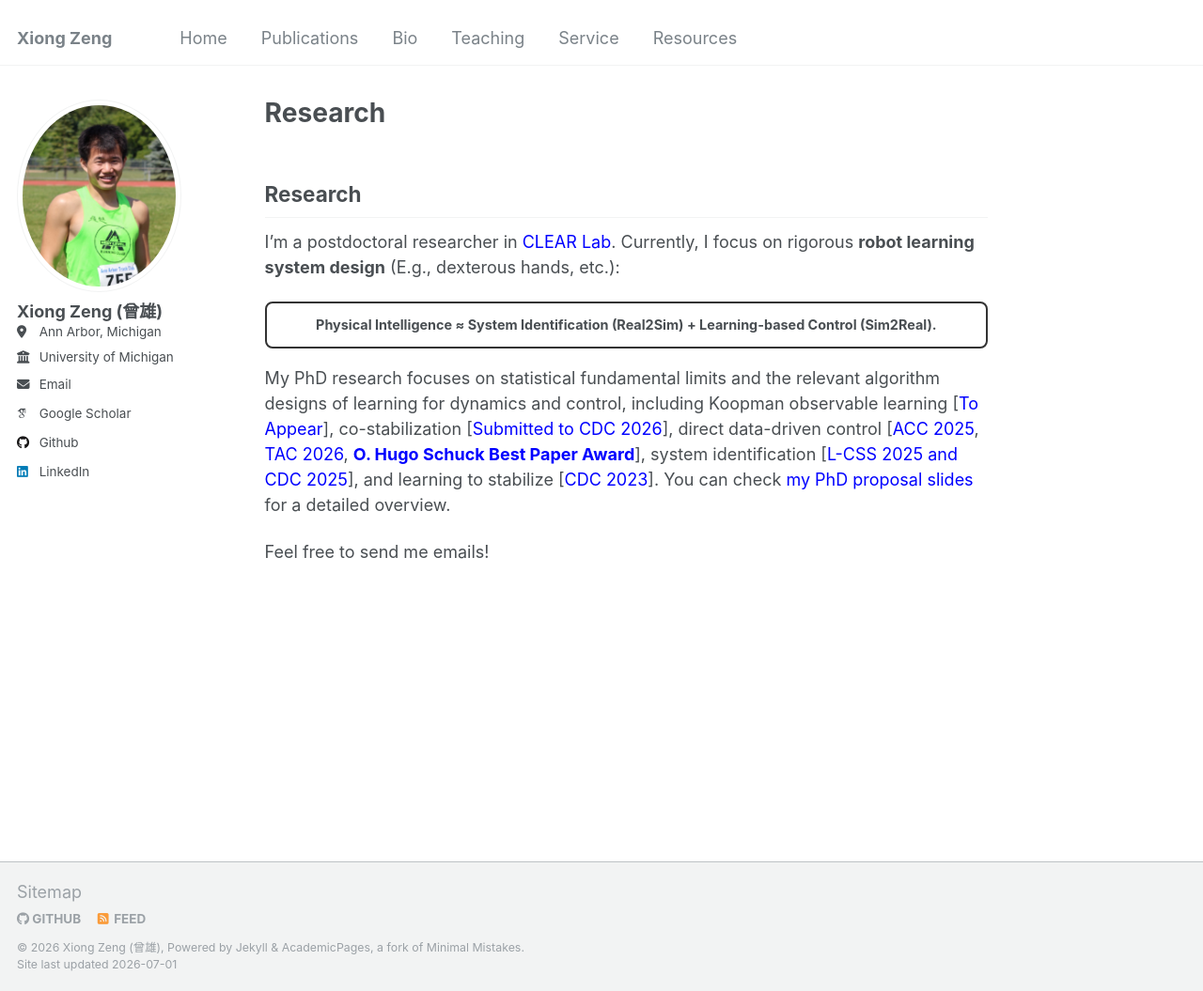
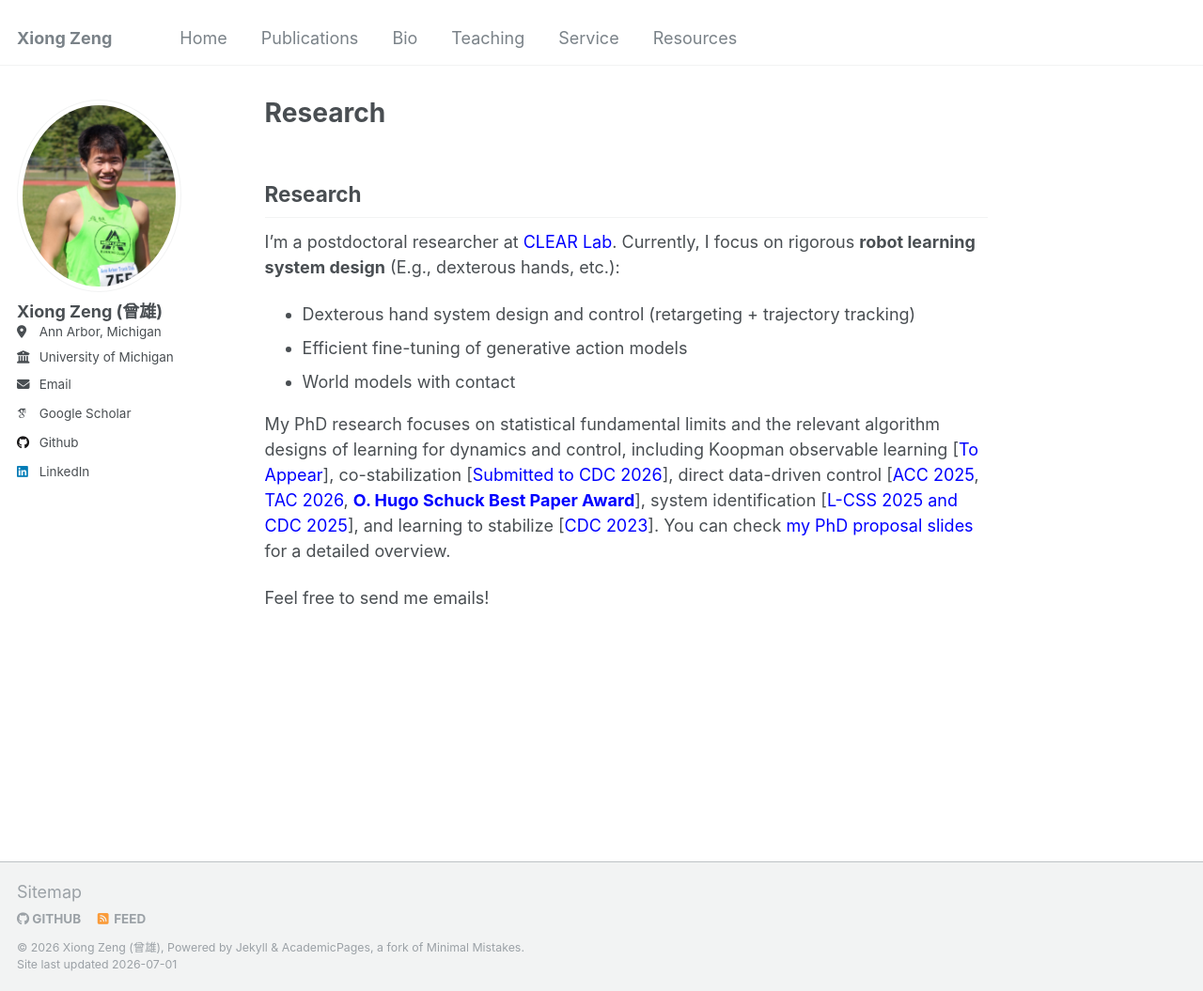
Before and after one commit to zengxiong111/zengxiong.github.io, a Jekyll site: the page built from _pages/about.md, in a window 1280 px wide and 1055 px high. Shown: the whole window at 94% size. Built offline with Jekyll 4.4.1, drawn with Linux system fonts in a browser that asks for light colours; some web fonts are replaced; our own code applies the rules of GitHub Pages for plain Markdown files.

Commit message:
Update about.md

```diff
--- a/_pages/about.md
+++ b/_pages/about.md
@@ -8,14 +8,11 @@ redirect_from:
 
 ## Research
 
-I'm a postdoctoral researcher in <a href="https://www.wzhanglab.site/" style="color: blue;text-decoration: none;" target="_blank">CLEAR Lab</a>. Currently, I focus on rigorous **robot learning system design** (E.g., dexterous hands, etc.):
+I'm a postdoctoral researcher at <a href="https://www.wzhanglab.site/" style="color: blue;text-decoration: none;" target="_blank">CLEAR Lab</a>. Currently, I focus on rigorous **robot learning system design** (E.g., dexterous hands, etc.):
 
-<div align="center" style="border: 2px solid #333; border-radius: 8px; padding: 12px 18px; margin: 18px auto; max-width: 1100px; font-size: 0.8em;">
-<strong>
-Physical Intelligence ≈ System Identification (Real2Sim) + Learning-based Control (Sim2Real).
-</strong>
-</div>
-
+- Dexterous hand system design and control (retargeting + trajectory tracking)
+- Efficient fine-tuning of generative action models
+- World models with contact
 
 
 My PhD research focuses on statistical fundamental limits and the relevant algorithm designs of learning for dynamics and control, including Koopman observable learning [<a href="https://scholar.google.com/citations?user=v4lWTTwAAAAJ&hl=en" style="color: blue;text-decoration: none;" target="_blank">To Appear</a>], co-stabilization [<a href="https://scholar.google.com/citations?user=v4lWTTwAAAAJ&hl=en" style="color: blue;text-decoration: none;" target="_blank">Submitted to CDC 2026</a>], direct data-driven control [<a href="https://web.eecs.umich.edu/~necmiye/pubs/ZengBO_acc25.pdf" style="color: blue;text-decoration: none;" target="_blank">ACC 2025</a>, <a href="https://arxiv.org/abs/2412.19705" style="color: blue;text-decoration: none;" target="_blank">TAC 2026</a>, <a href="https://a2c2.org/paper-award/o-hugo-schuck-best-paper-award#recipients" style="color: blue;text-decoration: none;" target="_blank">**O. Hugo Schuck Best Paper Award**</a>], system identification [<a href="https://arxiv.org/abs/2503.16817" style="color: blue;text-decoration: none;" target="_blank">L-CSS 2025 and CDC 2025</a>], and learning to stabilize [<a href="https://arxiv.org/abs/2311.11151" style="color: blue;text-decoration: none;" target="_blank">CDC 2023</a>].
```
